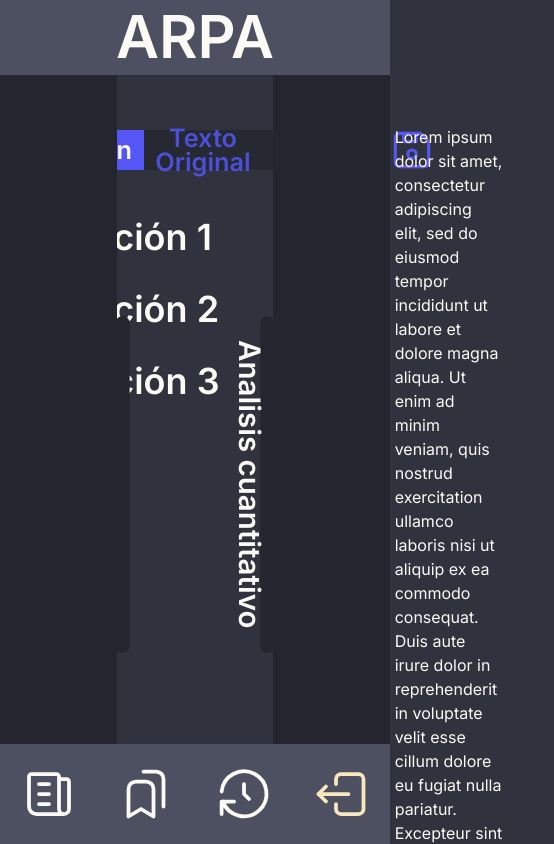
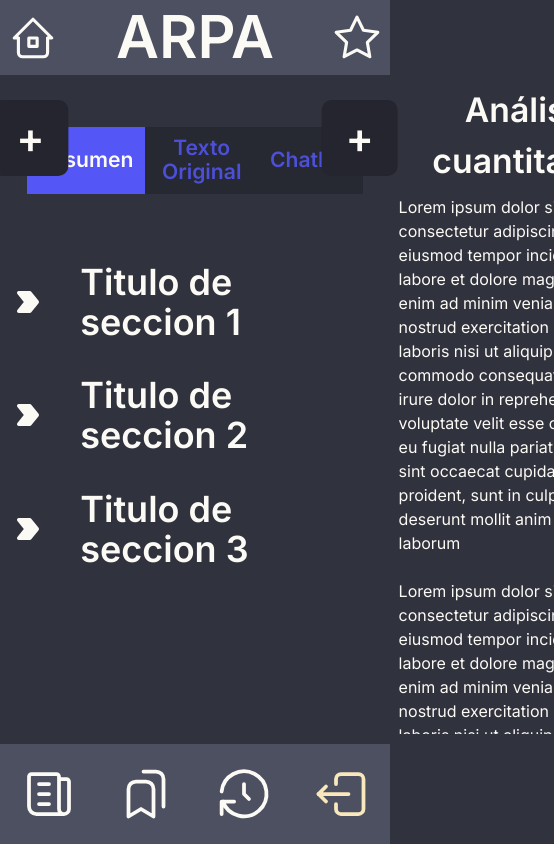
Before and after one commit to raxhacks/arpa-softtek, a Next.js app in the folder frontend/: page /Analisis in a window 390 px wide. Shown: the whole page, 554 px wide, since content can reach past the window. Built offline with nearby package versions, Linux system fonts and the light colour scheme.

Commit message:
Pantallas de analisis y Resumen

```diff
--- a/frontend/app/(main)/Analisis/Analisis.css
+++ b/frontend/app/(main)/Analisis/Analisis.css
@@ -2,19 +2,271 @@
 @tailwind components;
 @tailwind utilities;
 
-  /*COSAS DE SIDE BAR*/
-  .sideBarButton{
-    writing-mode: vertical-rl;
+  /*COSAS DE SIDE BAR LEFT*/
+  .sideBarLeft{
+    position: fixed;
+    left: 0;
+    top: 0;
+    bottom: 0;
+    background-color: #24252E;
+    width: 70vw;
+    padding-top: 125px;
+    z-index: 20;
     transition: 0.4s ease-in;
   }
+  @media(min-width: 768px){
+    .sideBarLeft{
+      width: 30vw;
+    }
+  }
+  .sideBarLeft-closed{
+    width: 0;
+  }
 
-  .sideBar{
+  .sideBarLeftText{
+    color: #FCFAF5;
+    text-align: left;
+    position: fixed;
+    left: 0;
+    top: 0;
+    bottom: 0;
+    width: 69.8vw;
+    margin-top: 85px;
+    padding-left: 1vw;
+    padding-right: 2vw;
+    margin-bottom: 110px;
+    overflow-x: hidden;
+    overflow-y: scroll;
+    z-index: 20;
+    transition: 0.4s ease-in;
+    direction: rtl;
+  }
+  @media(min-width: 768px){
+    .sideBarLeftText{
+      width: 29.8vw;
+      padding-right: 1vw;
+      margin-top: 125px;
+      margin-bottom: 0;
+    }
+  }
+  .sideBarLeftText-closed{
+    left: -70vw;
+  }
+  @media(min-width: 768px){
+    .sideBarLeftText-closed{
+      left: -30vw;
+    }
+  }
+
+  .sideBarLeftSpace{
+    background-color: transparent;
+    width: 0;
+    height: 100vh;
+    padding-top: 125px;
     transition: 0.4s ease-in;
   }
+  @media(min-width: 768px){
+    .sideBarLeftSpace{
+      width: 30vw;
+    }
+  }
+  .sideBarLeftSpace-closed{
+    width: 0;
+  }
 
-  .leftText{
+  .sideBarLeftButton{
+    position: fixed;
+    left: -100vw;
+    color: #FCFAF5;
+    background-color: #24252E;
+    font-size: 3.5vh;
+    font-weight: 600;
+    width: 3.5vw;
+    min-width: 50px;
+    height: 40vh;
+    border-radius: 10px;
+    margin-top: 125px;
+    padding-right: 0.5vw;
+    transform: translateX(-10%);
+    z-index: 10;
     transition: 0.4s ease-in;
-    direction: rtl;
+    writing-mode: vertical-rl;
+  }
+  @media(min-width: 768px){
+    .sideBarLeftButton{
+      left: 30vw;
+    }
+  }
+  .sideBarLeftButton-closed{
+    left: -100vw;
+  }
+  @media(min-width: 768px){
+    .sideBarLeftButton-closed{
+      left: 0;
+    }
+  }
+
+  .sideBarLeftButton2{
+    position: fixed;
+    align-self: flex-start;
+    left: 70vw;
+    color: #FCFAF5;
+    background-color: #24252E;
+    font-size: 5vh;
+    font-weight: 600;
+    width: 9vh;
+    height: 9vh;
+    border-radius: 10px;
+    margin-top: 100px;
+    z-index: 10;
+    transform: translateX(-10%);
+    transition: 0.4s ease-in;
+  }
+  @media(min-width: 768px){
+    .sideBarLeftButton2{
+      left: -100vw;
+    }
+  }
+  .sideBarLeftButton2-closed{
+    left: 0vw;
+  }
+  @media(min-width: 768px){
+    .sideBarLeftButton2-closed{
+      left: -100vw;
+    }
+  }
+
+  /*COSAS DE SIDE BAR RIGHT*/
+  .sideBarRight{
+    position: fixed;
+    right: 0;
+    top: 0;
+    bottom: 0;
+    background-color: #24252E;
+    width: 70vw;
+    padding-top: 125px;
+    z-index: 20;
+    transition: 0.4s ease-in;
+  }
+  @media(min-width: 768px){
+    .sideBarRight{
+      width: 30vw;
+    }
+  }
+  .sideBarRight-closed{
+    width: 0;
+  }
+
+  .sideBarRightText{
+    color: #FCFAF5;
+    text-align: left;
+    position: fixed;
+    right: 0vw;
+    top: 0;
+    bottom: 0;
+    width: 69.8vw;
+    margin-top: 85px;
+    padding-left: 2vw;
+    padding-right: 1vw;
+    margin-bottom: 110px;
+    overflow-x: hidden;
+    overflow-y: scroll;
+    z-index: 20;
+    transition: 0.4s ease-in;
+  }
+  @media(min-width: 768px){
+    .sideBarRightText{
+      width: 29.8vw;
+      padding-left: 1vw;
+      margin-top: 125px;
+      margin-bottom: 0;
+    }
+  }
+  .sideBarRightText-closed{
+    right: -70vw;
+  }
+  @media(min-width: 768px){
+    .sideBarRightText-closed{
+      right: -30vw;
+    }
+  }
+
+  .sideBarRightSpace{
+    background-color: transparent;
+    width: 0;
+    height: 100vh;
+    padding-top: 125px;
+    transition: 0.4s ease-in;
+  }
+  @media(min-width: 768px){
+    .sideBarRightSpace{
+      width: 30vw;
+    }
+  }
+  .sideBarRightSpace-closed{
+    width: 0;
+  }
+
+  .sideBarRightButton{
+    position: fixed;
+    right: -100vw;
+    color: #FCFAF5;
+    background-color: #24252E;
+    font-size: 3.5vh;
+    font-weight: 600;
+    width: 3.5vw;
+    min-width: 50px;
+    height: 40vh;
+    border-radius: 10px;
+    margin-top: 125px;
+    padding-right: 0.5vw;
+    transform: translateX(10%);
+    z-index: 10;
+    transition: 0.4s ease-in;
+    writing-mode: vertical-rl;
+  }
+  @media(min-width: 768px){
+    .sideBarRightButton{
+      right: 30vw;
+    }
+  }
+  .sideBarRightButton-closed{
+    right: -100vw;
+  }
+  @media(min-width: 768px){
+    .sideBarRightButton-closed{
+      right: 0;
+    }
+  }
+
+  .sideBarRightButton2{
+    position: fixed;
+    align-self: flex-start;
+    right: 70vw;
+    color: #FCFAF5;
+    background-color: #24252E;
+    font-size: 5vh;
+    font-weight: 600;
+    width: 9vh;
+    height: 9vh;
+    border-radius: 10px;
+    margin-top: 100px;
+    z-index: 10;
+    transform: translateX(10%);
+    transition: 0.4s ease-in;
+  }
+  @media(min-width: 768px){
+    .sideBarRightButton2{
+      right: -100vw;
+    }
+  }
+  .sideBarRightButton2-closed{
+    right: 0;
+  }
+  @media(min-width: 768px){
+    .sideBarRightButton2-closed{
+      right: -100vw;
+    }
   }
 
   /*COSAS DEL SCROLLBAR*/
@@ -46,7 +298,7 @@
   .rc-segmented-item {
     position: relative;
     height: 8vh;
-    max-height: 40px;
+    max-height: 80px;
     padding-left: 3vw;
     padding-right: 3vw;
     color: rgba(84, 86, 245, 0.85);
@@ -54,7 +306,13 @@
     cursor: pointer;
     display: flex;
     align-items: center;
-    font-size: 3vh;
+    font-size: 2.5vh;
+  }
+  @media(min-width: 768px){
+    .rc-segmented-item{
+      max-height: 40px;
+      font-size: 3vh;
+    }
   }
   .rc-segmented-item-selected {
     background-color: rgb(84, 86, 245);
--- a/frontend/app/(main)/Analisis/components/Chat/ChatInput.tsx
+++ b/frontend/app/(main)/Analisis/components/Chat/ChatInput.tsx
@@ -37,7 +37,7 @@ const ChatInput: React.FC<ChatInputProps> = ({
     }
   };
   return (
-    <div className="w-full rounded-[20px] h-[70px]
+    <div className="w-full rounded-[20px] h-[10vh]
      border-[3px] border-[#5756F5] text-white
      inline-flex items-center px-5 my-5">
       <input type="text" placeholder="Ingresa aquí tu pregunta"
--- a/frontend/app/(main)/Analisis/components/Chat/Messagegallery.tsx
+++ b/frontend/app/(main)/Analisis/components/Chat/Messagegallery.tsx
@@ -43,14 +43,14 @@ const MessageGallery: React.FC<MessageGalleryProps> = ({
   }, [])
 
   return (
-    <div className="w-full h-[55vh] pr-[1vw] overflow-y-scroll overflow-x-hidden" ref={scroller}>
+    <div className="w-full h-[47vh] pr-[1vw] overflow-y-scroll overflow-x-hidden md:h-[55vh]" ref={scroller}>
       {/*<h1>MessageGallery</h1>*/}
       {messages.map((message, index) => (
         <>
-          <Bounce duration={300} triggerOnce={true} fraction={1}>
+          <Bounce duration={300} triggerOnce={true}>
             <Message key={index} message={message.prompt} isUser={true}/>
           </Bounce>
-          <Bounce duration={300} triggerOnce={true} fraction={0.5}>
+          <Bounce duration={300} triggerOnce={true}>
             <Message key={100+index} message={message.response} isUser={false}/>
           </Bounce>
         </>
--- a/frontend/app/(main)/Analisis/page.tsx
+++ b/frontend/app/(main)/Analisis/page.tsx
@@ -10,6 +10,7 @@ import cx from "classnames";
 import { handleClientScriptLoad } from 'next/script';
 import Collapsible from 'react-collapsible';
 import Header from '../header';
+import { Section } from "@/model/section";
 
 function SectionTitle(title: string){
   return(
@@ -41,42 +42,64 @@ function SectionTitleOpen(title: string){
   );
 }
 
-function Content(center: any) {
+/*function SectionCollapsible(section: Section){
+  return(
+    <Collapsible trigger={SectionTitle(section.title)} triggerWhenOpen={SectionTitleOpen(section.title)} transitionTime={150} className="mb-[4vh]">
+      <div className="pl-[2vw] mb-[4vh] md:pl-[4vw]">
+        {section.content}
+      </div>
+    </Collapsible>
+  );
+}*/
+
+interface ContentProps{
+  currentTab: string;
+  sections: Section[];
+}
+
+function Content(props: ContentProps) {
   const encodedUrl = encodeURIComponent("https://storage.googleapis.com/arpa-softtek.appspot.com/users/hNb7IaKYx7bRUWEWB9cn575nATF2/Raymundo_Guzman_Mata_English_CV%20%281%29.pdf");
   const viewerURL = `https://docs.google.com/viewer?url=${encodedUrl}&embedded=true`;
-  if(center.currentTab === "Resumen"){
+  if(props.currentTab === "Resumen"){
     return(
-      <div className="text-[#FCFAF5] text-[3vh] mx-[10vw] mt-[5vh]">
-        <Collapsible trigger={SectionTitle("Sección 1")} triggerWhenOpen={SectionTitleOpen("Sección 1")} transitionTime={150} className="my-7">
-          <div className="pl-14">
+      <div className="text-[#FCFAF5] text-[3vh] mx-[8vw] mt-[8vh] md:mx-[10vw]">
+        {props.sections.map((section, index) => (
+          <Collapsible trigger={SectionTitle(section.title)} triggerWhenOpen={SectionTitleOpen(section.title)} transitionTime={150} className="mb-[4vh]">
+            <div className="pl-[2vw] mb-[4vh] md:pl-[4vw]">
+              {section.content}
+            </div>
+          </Collapsible>
+        ))}
+        {/*<Collapsible trigger={SectionTitle("Sección 1")} triggerWhenOpen={SectionTitleOpen("Sección 1")} transitionTime={150} className="mb-[4vh]">
+          <div className="pl-[2vw] mb-[4vh] md:pl-[4vw]">
             Lorem ipsum dolor sit amet, consectetur adipiscing elit, sed do eiusmod tempor incididunt ut labore et dolore magna aliqua.
             Ut enim ad minim veniam, quis nostrud exercitation ullamco laboris nisi ut aliquip ex ea commodo consequat. Duis aute irure
             dolor in reprehenderit in voluptate velit esse cillum dolore eu fugiat nulla pariatur. Excepteur sint occaecat cupidatat non
             proident, sunt in culpa qui officia deserunt mollit anim id est laborum
           </div>
         </Collapsible>
-        <Collapsible trigger={SectionTitle("Sección 2")} triggerWhenOpen={SectionTitleOpen("Sección 2")} transitionTime={150} className="my-7">
-          <div className="pl-14">
+        <Collapsible trigger={SectionTitle("Sección 2")} triggerWhenOpen={SectionTitleOpen("Sección 2")} transitionTime={150} className="mb-[4vh]">
+          <div className="pl-[2vw] mb-[4vh] md:pl-[4vw]">
             Lorem ipsum dolor sit amet, consectetur adipiscing elit, sed do eiusmod tempor incididunt ut labore et dolore magna aliqua.
             Ut enim ad minim veniam, quis nostrud exercitation ullamco laboris nisi ut aliquip ex ea commodo consequat. Duis aute irure
             dolor in reprehenderit in voluptate velit esse cillum dolore eu fugiat nulla pariatur. Excepteur sint occaecat cupidatat non
             proident, sunt in culpa qui officia deserunt mollit anim id est laborum
           </div>
         </Collapsible>
-        <Collapsible trigger={SectionTitle("Sección 3")} triggerWhenOpen={SectionTitleOpen("Sección 3")} transitionTime={150} className="my-7">
-          <div className="pl-14">
+        <Collapsible trigger={SectionTitle("Sección 3")} triggerWhenOpen={SectionTitleOpen("Sección 3")} transitionTime={150} className="mb-[4vh]">
+          <div className="pl-[2vw] mb-[4vh] md:pl-[4vw]">
             Lorem ipsum dolor sit amet, consectetur adipiscing elit, sed do eiusmod tempor incididunt ut labore et dolore magna aliqua.
             Ut enim ad minim veniam, quis nostrud exercitation ullamco laboris nisi ut aliquip ex ea commodo consequat. Duis aute irure
             dolor in reprehenderit in voluptate velit esse cillum dolore eu fugiat nulla pariatur. Excepteur sint occaecat cupidatat non
             proident, sunt in culpa qui officia deserunt mollit anim id est laborum
           </div>
-        </Collapsible>
+        </Collapsible>*/}
       </div>
     );
   }
-  else if(center.currentTab === "Texto Original"){
+  else if(props.currentTab === "Texto Original"){
     return(
-      <div className="text-[#FCFAF5] text-[3vh] mx-[10vw] mt-[5vh] h-screen">
+      <div className="text-[#FCFAF5] text-[3vh] mx-[8vw] mt-[5vh] h-screen md:mx-[10vw]">
         <iframe
             src={viewerURL}
             width="100%"
@@ -85,9 +108,9 @@ function Content(center: any) {
       </div>
     );
   }
-  else if(center.currentTab === "Chatbot"){
+  else if(props.currentTab === "Chatbot"){
     return(
-      <div className="text-[#FCFAF5] text-[3vh] mx-[10vw] mt-[5vh]">
+      <div className="text-[#FCFAF5] text-[3vh] mx-[8vw] mt-[3vh] md:mx-[10vw] md:mt-[5vh]">
         <Chat />
       </div>
     );
@@ -139,7 +162,8 @@ function RightBarContent() {
 function BotonFavorito(favorito: any){
   if(favorito.state == true){
     return(
-      <svg xmlns="http://www.w3.org/2000/svg" className="icon icon-tabler icon-tabler-star hover:stroke-[#2F31AB] hover:fill-[#2F31AB]" width="50" height="50" viewBox="0 0 24 24" stroke-width="1.5" stroke="#5756F5" fill="#5756F5" stroke-linecap="round" stroke-linejoin="round">
+      <svg xmlns="http://www.w3.org/2000/svg" className="icon icon-tabler icon-tabler-star hover:stroke-[#BCBAB5] hover:fill-[#BCBAB5] md:stroke-[#5756F5] md:fill-[#5756F5] md:hover:stroke-[#2F31AB] md:hover:fill-[#2F31AB]"
+      width="50" height="50" viewBox="0 0 24 24" stroke-width="1.5" stroke="#FCFAF5" fill="#FCFAF5" stroke-linecap="round" stroke-linejoin="round">
         <path stroke="none" d="M0 0h24v24H0z" fill="none"/>
         <path d="M12 17.75l-6.172 3.245l1.179 -6.873l-5 -4.867l6.9 -1l3.086 -6.253l3.086 6.253l6.9 1l-5 4.867l1.179 6.873z" />
       </svg>
@@ -147,7 +171,8 @@ function BotonFavorito(favorito: any){
   }
   else{
     return(
-      <svg xmlns="http://www.w3.org/2000/svg" className="icon icon-tabler icon-tabler-star hover:stroke-[#2F31AB]" width="50" height="50" viewBox="0 0 24 24" stroke-width="1.5" stroke="#5756F5" fill="none" stroke-linecap="round" stroke-linejoin="round">
+      <svg xmlns="http://www.w3.org/2000/svg" className="icon icon-tabler icon-tabler-star hover:stroke-[#BCBAB5] md:stroke-[#5756F5] md:hover:stroke-[#2F31AB]"
+      width="50" height="50" viewBox="0 0 24 24" stroke-width="1.5" stroke="#FCFAF5" fill="none" stroke-linecap="round" stroke-linejoin="round">
         <path stroke="none" d="M0 0h24v24H0z" fill="none"/>
         <path d="M12 17.75l-6.172 3.245l1.179 -6.873l-5 -4.867l6.9 -1l3.086 -6.253l3.086 6.253l6.9 1l-5 4.867l1.179 6.873z" />
       </svg>
@@ -155,11 +180,38 @@ function BotonFavorito(favorito: any){
   }
 }
 
+function BotonHome(){
+  return(
+    <svg xmlns="http://www.w3.org/2000/svg" className="icon icon-tabler icon-tabler-home-2 hover:stroke-[#BCBAB5] active:fill-[#BCBAB5] md:stroke-[#5756F5] md:hover:stroke-[#2F31AB] md:active:fill-[#2F31AB]"
+    width="50" height="50" viewBox="0 0 24 24" stroke-width="1.5" stroke="#FCFAF5" fill="none" stroke-linecap="round" stroke-linejoin="round">
+      <path stroke="none" d="M0 0h24v24H0z" fill="none"/>
+      <path d="M5 12l-2 0l9 -9l9 9l-2 0" />
+      <path d="M5 12v7a2 2 0 0 0 2 2h10a2 2 0 0 0 2 -2v-7" />
+      <path d="M10 12h4v4h-4z" />
+    </svg>
+  );
+}
+
 function MostrarAnalisis() {
   const [currentTab, setTab] = useState("Resumen");
   const [leftBarOpen, setLeftBar] = useState(false);
   const [rightBarOpen, setRightBar] = useState(false);
   const [isFavorito, setFavorito] = useState(false);
+  const prop_sections = [
+    {
+      title: "Titulo de seccion 1",
+      content: "Lorem ipsum dolor sit amet, consectetur adipiscing elit, sed do eiusmod tempor incididunt ut labore et dolore magna aliqua. Ut enim ad minim veniam, quis nostrud exercitation ullamco laboris nisi ut aliquip ex ea commodo consequat. Duis aute irure dolor in reprehenderit in voluptate velit esse cillum dolore eu fugiat nulla pariatur. Excepteur sint occaecat cupidatat non proident, sunt in culpa qui officia deserunt mollit anim id est laborum"
+    },
+    {
+      title: "Titulo de seccion 2",
+      content: "Lorem ipsum dolor sit amet, consectetur adipiscing elit, sed do eiusmod tempor incididunt ut labore et dolore magna aliqua. Ut enim ad minim veniam, quis nostrud exercitation ullamco laboris nisi ut aliquip ex ea commodo consequat. Duis aute irure dolor in reprehenderit in voluptate velit esse cillum dolore eu fugiat nulla pariatur. Excepteur sint occaecat cupidatat non proident, sunt in culpa qui officia deserunt mollit anim id est laborum"
+    },
+    {
+      title: "Titulo de seccion 3",
+      content: "Lorem ipsum dolor sit amet, consectetur adipiscing elit, sed do eiusmod tempor incididunt ut labore et dolore magna aliqua. Ut enim ad minim veniam, quis nostrud exercitation ullamco laboris nisi ut aliquip ex ea commodo consequat. Duis aute irure dolor in reprehenderit in voluptate velit esse cillum dolore eu fugiat nulla pariatur. Excepteur sint occaecat cupidatat non proident, sunt in culpa qui officia deserunt mollit anim id est laborum"
+    }
+  ]
+  const [sections, setSections] = useState<Section[]>(prop_sections);
 
   function handleTabChange(value: any){
     setTab(value)
@@ -167,49 +219,57 @@ function MostrarAnalisis() {
   return (
     <div className="flex items-top justify-center">
       <Header />
-      <div className="flex items-center h-screen">
-        <div className={cx("sideBar fixed left-0 top-0 bottom-0 bg-[#24252E] w-[30vw] pt-[125px] z-10", {"w-[0vw]":!leftBarOpen})}>
-          <p className={cx("leftText text-[#FCFAF5] text-left w-[29.8vw] fixed left-0 top-0 bottom-0 mt-[125px] px-[1vw] overflow-x-hidden overflow-y-scroll",
-          {"left-[-30vw]":!leftBarOpen})}>
+      <div className="flex items-center h-screen left-[-100vw] md:left-auto">
+        <div className={cx("sideBarLeft", {"sideBarLeft-closed":!leftBarOpen})}>
+          <div className={cx("sideBarLeftText", {"sideBarLeftText-closed":!leftBarOpen})}>
+            <div className="text-center text-[4vh] font-semibold pb-[1vh] md:text-[0vw] md:pb-[0vh]">
+              Análisis cualitativo
+            </div>
             <LeftBarContent />
-          </p>
+          </div>
         </div>
-        <div className={cx("sideBar bg-transparent w-[30vw] h-[100vh] pt-[125px]", {"w-[0vw]":!leftBarOpen})} />
+        <div className={cx("sideBarLeftSpace", {"sideBarLeftSpace-closed":!leftBarOpen})} />
         <button onClick={() => {setLeftBar(!leftBarOpen), setRightBar(false)}}
-        className={cx("sideBarButton fixed bg-[#24252E] text-[#FCFAF5] text-[3.5vh] left-[30vw] h-[40vh] w-[3.5vw] rounded-[10px] mt-[125px] pr-[0.5vw] font-semibold translate-x-[-10%] hover:bg-[#F5C556] hover:text-[#24252E]",
-        {"left-[0vw]":!leftBarOpen})}>
-          Analisis cualitativo
+        className={cx("sideBarLeftButton hover:bg-[#F5C556] hover:text-[#24252E]", {"sideBarLeftButton-closed":!leftBarOpen})}>
+          Análisis cualitativo
+        </button>
+        <button onClick={() => {setLeftBar(!leftBarOpen), setRightBar(false)}}
+        className={cx("sideBarLeftButton2 hover:bg-[#F5C556] hover:text-[#24252E]", {"sideBarLeftButton2-closed":!leftBarOpen})}>
+          +
         </button>
       </div>
-      <div className="bg-[#30323D] pt-[125px] bottom-0 font-semibold basis-[93vw]">
+      <div className="bg-[#30323D] pt-[15vh] mb-[15vh] bottom-0 font-semibold basis-[93vw] md:pt-[125px] md:mb-auto">
         <div className="flex items-center justify-center">
-          <button className="mr-[1vw]" onClick={() => setFavorito(!isFavorito)}>
+          <button className="fixed top-[1.5vh] left-[2vw] z-30 md:relative md:top-auto md:left-auto md:z-auto md:mr-[2vw]">
+            <BotonHome />
+          </button>
+          <div className="w-[10vw] md:w-0"/>
+          <Segmented options={["Resumen", "Texto Original", "Chatbot"]} onChange={(value) => handleTabChange(value)} />
+          <div className="w-[10vw] md:w-0"/>
+          <button className="fixed top-[1.5vh] right-[2vw] z-30 md:relative md:top-auto md:right-auto md:z-auto md:ml-[2vw]" onClick={() => setFavorito(!isFavorito)}>
             <BotonFavorito state={isFavorito} setFavorito={setFavorito}/>
           </button>
-          <Segmented options={["Resumen", "Texto Original", "Chatbot"]} onChange={(value) => handleTabChange(value)} />
-          <button className="ml-[1vw]">
-            <svg xmlns="http://www.w3.org/2000/svg" className="icon icon-tabler icon-tabler-device-floppy hover:stroke-[#2F31AB]" width="50" height="50" viewBox="0 0 24 24" stroke-width="1.5" stroke="#5756F5" fill="none" stroke-linecap="round" stroke-linejoin="round">
-              <path stroke="none" d="M0 0h24v24H0z" fill="none"/>
-              <path d="M6 4h10l4 4v10a2 2 0 0 1 -2 2h-12a2 2 0 0 1 -2 -2v-12a2 2 0 0 1 2 -2" />
-              <path d="M12 14m-2 0a2 2 0 1 0 4 0a2 2 0 1 0 -4 0" />
-              <path d="M14 4l0 4l-6 0l0 -4" />
-            </svg>
-          </button>
+          <div/>
         </div>
-        <Content currentTab={currentTab}/>
+        <Content currentTab={currentTab} sections={sections}/>
       </div>
       <div className="flex items-center h-screen">
         <button onClick={() => {setRightBar(!rightBarOpen), setLeftBar(false)}}
-        className={cx("sideBarButton fixed bg-[#24252E] text-[#FCFAF5] text-[3.5vh] right-[30vw] h-[40vh] w-[3.5vw] rounded-[10px] mt-[125px] pr-[0.5vw] font-semibold translate-x-[10%] hover:bg-[#F5C556] hover:text-[#24252E]",
-        {"right-[0vw]":!rightBarOpen})}>
-          Analisis cuantitativo
+        className={cx("sideBarRightButton hover:bg-[#F5C556] hover:text-[#24252E]", {"sideBarRightButton-closed":!rightBarOpen})}>
+          Análisis cuantitativo
         </button>
-        <div className={cx("sideBar bg-transparent w-[30vw] h-[100vh] pt-[125px]", {"w-[0vw]":!rightBarOpen})} />
-        <div className={cx("sideBar fixed right-0 top-0 bottom-0 bg-[#24252E] w-[30vw] pt-[125px] z-10", {"w-[0vw]":!rightBarOpen})}>
-          <p className={cx("sideBar text-[#FCFAF5] text-left w-[29.8vw] fixed right-0 top-0 bottom-0 mt-[125px] px-[1vw] overflow-x-hidden overflow-y-scroll",
-          {"right-[-30vw]":!rightBarOpen})}>
+        <button onClick={() => {setRightBar(!rightBarOpen), setLeftBar(false)}}
+        className={cx("sideBarRightButton2 hover:bg-[#F5C556] hover:text-[#24252E]", {"sideBarRightButton2-closed":!rightBarOpen})}>
+          +
+        </button>
+        <div className={cx("sideBarRightSpace", {"sideBarRightSpace-closed":!rightBarOpen})} />
+        <div className={cx("sideBarRight", {"sideBarRight-closed":!rightBarOpen})}>
+          <div className={cx("sideBarRightText", {"sideBarRightText-closed":!rightBarOpen})}>
+            <div className="text-center text-[4vh] font-semibold pb-[1vh] md:text-[0vw] md:pb-[0vh]">
+              Análisis cuantitativo
+            </div>
             <RightBarContent />
-          </p>
+          </div>
         </div>
       </div>
     </div>
--- a/frontend/app/(main)/header.tsx
+++ b/frontend/app/(main)/header.tsx
@@ -14,7 +14,7 @@ function ARPAHeader() {
 
   function SectionsHeader() {
     return (
-      <div className="bg-[#4D5061] fixed bottom-0 h-[20vh] max-h-[100px] left-0 right-0 flex items-center justify-center z-30
+      <div className="bg-[#4D5061] fixed bottom-0 h-[15vh] max-h-[100px] left-0 right-0 flex items-center justify-center z-30
       md:bg-transparent md:top-0 md:justify-end">
         <div className="flex flex-row justify-around w-[100%] md:w-auto">
 
```
